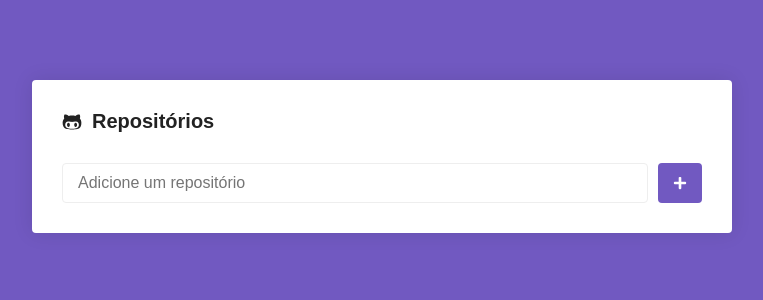
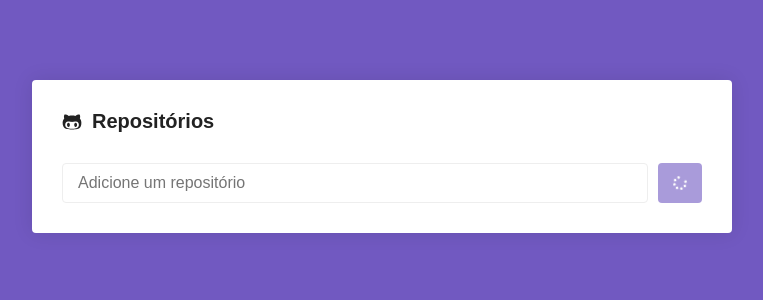
Before and after one commit to MelquiasRibeiro/git-interface, a React (Create React App) app: page / in a window 1280 px wide. Shown: the top 300 px of the page, without its empty margins (258-1021 px from the left). Built offline with nearby package versions, Linux system fonts and the light colour scheme.

Commit message:
feat: request top gitHub API

```diff
--- a/package.json
+++ b/package.json
@@ -6,6 +6,7 @@
     "@testing-library/jest-dom": "^4.2.4",
     "@testing-library/react": "^9.3.2",
     "@testing-library/user-event": "^7.1.2",
+    "axios": "^0.19.2",
     "react": "^16.13.1",
     "react-dom": "^16.13.1",
     "react-icons": "^3.10.0",
--- a/src/pages/Main/index.js
+++ b/src/pages/Main/index.js
@@ -1,20 +1,62 @@
+/* eslint-disable react/state-in-constructor */
 /* eslint-disable react/prefer-stateless-function */
 import React, { Component } from 'react';
-import { FaGithubAlt, FaPlus } from 'react-icons/fa';
-import { Container, Form, SubmitButton } from './styles';
+import { FaGithubAlt, FaPlus, FaSpinner } from 'react-icons/fa';
+import { Container, Form, SubmitButton, List } from './styles';
+import api from '../../services/api';
 
 export default class Main extends Component {
+  state = {
+    newRepo: '',
+    repositories: [],
+    loading: true,
+  };
+
+  handleInputChange = (e) => {
+    this.setState({ newRepo: e.target.value });
+  };
+
+  handleSubmit = async (e) => {
+    e.preventDefault();
+    this.setState({ loading: true });
+
+    const { newRepo, repositories } = this.state;
+
+    const response = await api.get(`repos/${newRepo}`);
+
+    const data = {
+      name: response.data.full_name,
+    };
+
+    this.setState({
+      repositories: [...repositories, data],
+      newRepo: '',
+      loading: false,
+    });
+  };
+
   render() {
+    const { newRepo, loading } = this.state;
+
     return (
       <Container>
         <h1>
           <FaGithubAlt /> Repositórios
         </h1>
-        <Form onsubmit={() => {}}>
-          <input type="text" placeholder="Adicione um repositório" />
+        <Form onSubmit={this.handleSubmit}>
+          <input
+            type="text"
+            placeholder="Adicione um repositório"
+            value={newRepo}
+            onChange={this.handleInputChange}
+          />
 
-          <SubmitButton disable>
-            <FaPlus color="#fff" size={14} />
+          <SubmitButton loading={loading}>
+            {loading ? (
+              <FaSpinner color="#fff" size={14} />
+            ) : (
+              <FaPlus color="#fff" size={14} />
+            )}
           </SubmitButton>
         </Form>
       </Container>
--- a/src/pages/Main/styles.js
+++ b/src/pages/Main/styles.js
@@ -1,4 +1,4 @@
-import styled from 'styled-components';
+import styled, { keyframes, css } from 'styled-components';
 
 export const Container = styled.div`
   max-width: 700px;
@@ -31,15 +31,40 @@ export const Form = styled.form`
   }
 `;
 
-export const SubmitButton = styled.button.attrs({
-  type: 'submti',
-})`
+const rotate = keyframes`
+  from {
+    transform: rotate(0deg);
+  }
+  to{
+    transform: rotate(360deg)
+  }
+`;
+
+export const SubmitButton = styled.button.attrs((props) => ({
+  type: 'submit',
+  disabled: props.loading,
+}))`
   background: #7159c1;
   border: 0;
   padding: 0 5px 0 15px;
   margin-left: 10px;
   border-radius: 4px;
+
   display: flex;
+  justify-content: center;
   align-items: center;
-  justify-content: center;
+
+  &[disabled] {
+    cursor: not-allowed;
+    opacity: 0.6;
+  }
+
+  ${(props) =>
+    props.loading &&
+    css`
+      svg {
+        animation: ${rotate} 2s infinite;
+      }
+    `}
 `;
+export const List = styled.div``;
--- /dev/null
+++ b/src/services/api.js
@@ -0,0 +1,7 @@
+import axios from 'axios';
+
+const api = axios.create({
+  baseURL: 'https://api.github.com',
+});
+
+export default api;
```
Also changed, not shown: 1 other file (tests, documents, lock files or other folders).
